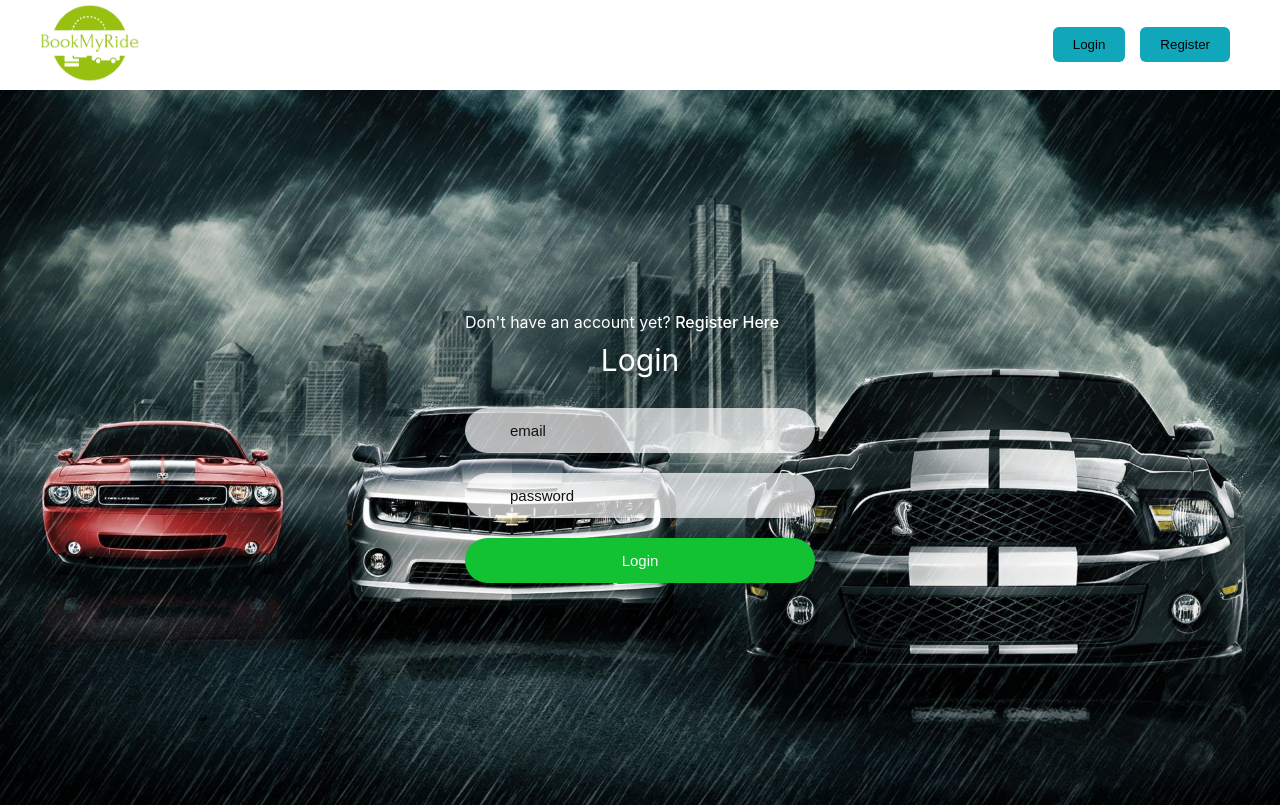
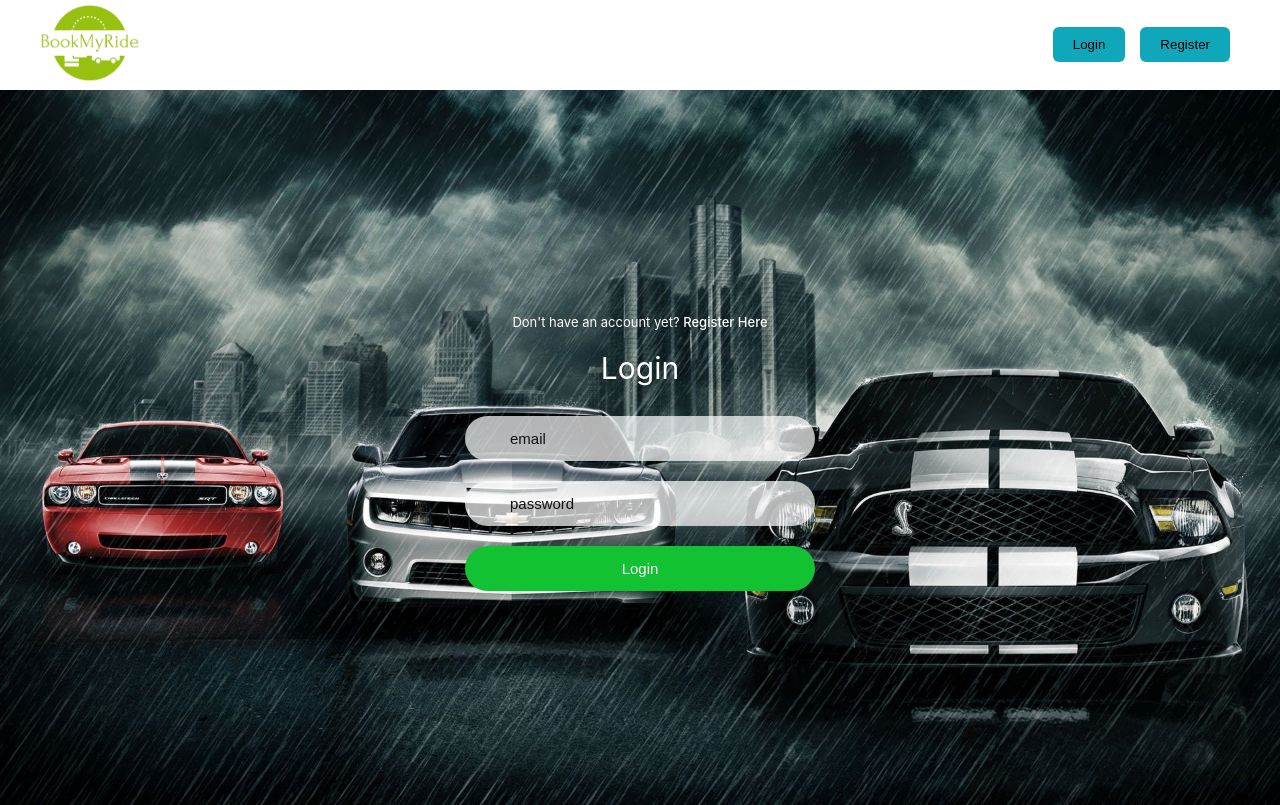
Before and after one commit to vanelnw/book-my-ride-frontend, a React (Create React App) app: page /addCar in a window 1280 px wide. Built offline with nearby package versions, Linux system fonts and the light colour scheme.

Commit message:
Remove unused code

```diff
--- a/src/assets/stylesheets/App.css
+++ b/src/assets/stylesheets/App.css
@@ -65,13 +65,13 @@ a {
   gap: 20px;
 }
 
-/* span {
+span {
   color: #fff;
   font-size: small;
   display: flex;
   justify-content: center;
   padding: 10px 0 10px 0;
-} */
+}
 
 header {
   color: #fff;
--- a/src/assets/stylesheets/Car.css
+++ b/src/assets/stylesheets/Car.css
@@ -1,20 +1,3 @@
-body,
-html {
-  /* background-color: green; */
-
-  /* background: linear-gradient(to center, #ee0505 50%, #1ee91e 50%); */
-
-  /* width: 400px; */
-
-  /* display: flex;
-  height: 100%;
-  width: 100%;
-  align-items: center;
-  justify-content: center; */
-
-  /* position: absolute; */
-}
-
 .addForm {
   background-image: url('../images/Best\ Car\ Wallpapers\ Hd\ 35\ Pictures.jpg');
   background-position: center;
@@ -61,7 +44,7 @@ html {
 
 .addInput,
 textarea,
-input[type="file"] {
+input[type='file'] {
   padding: 0.5rem;
   border-radius: 4px;
   border: 2px solid #ccc;
```
